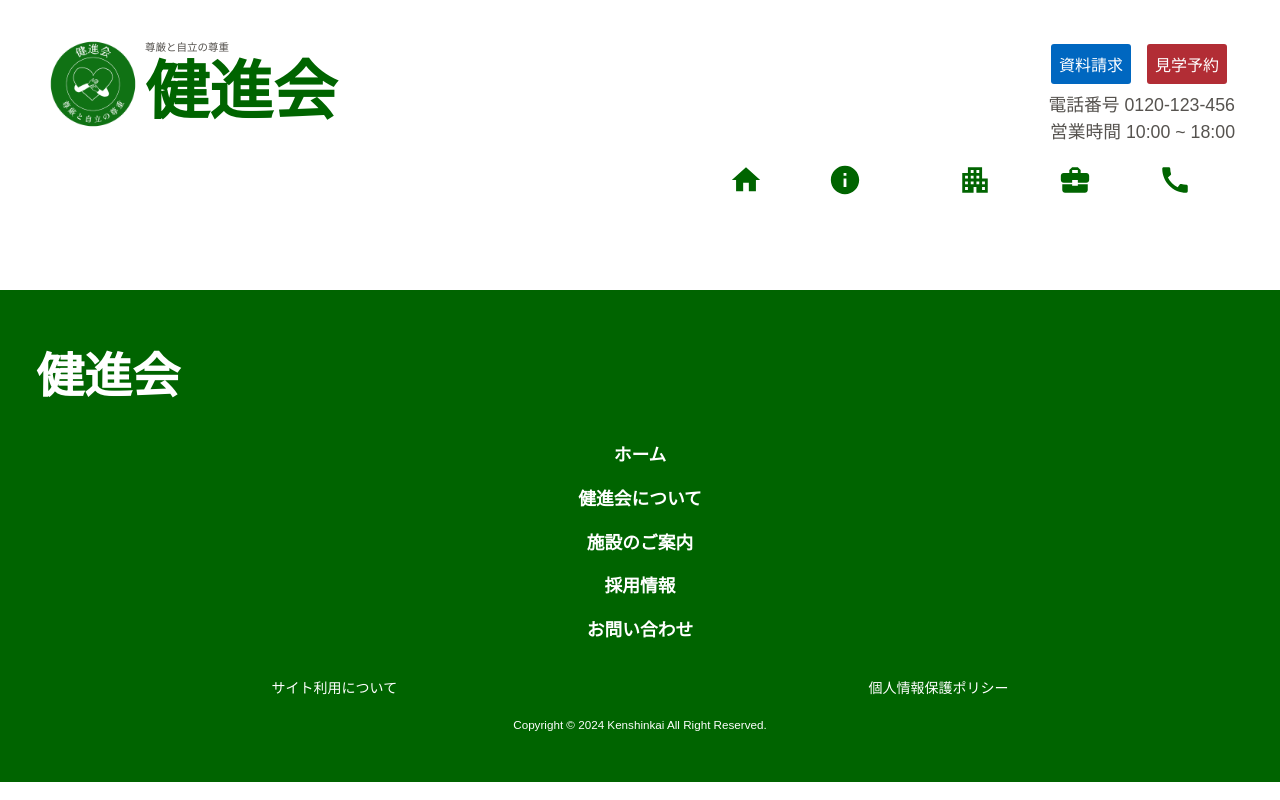
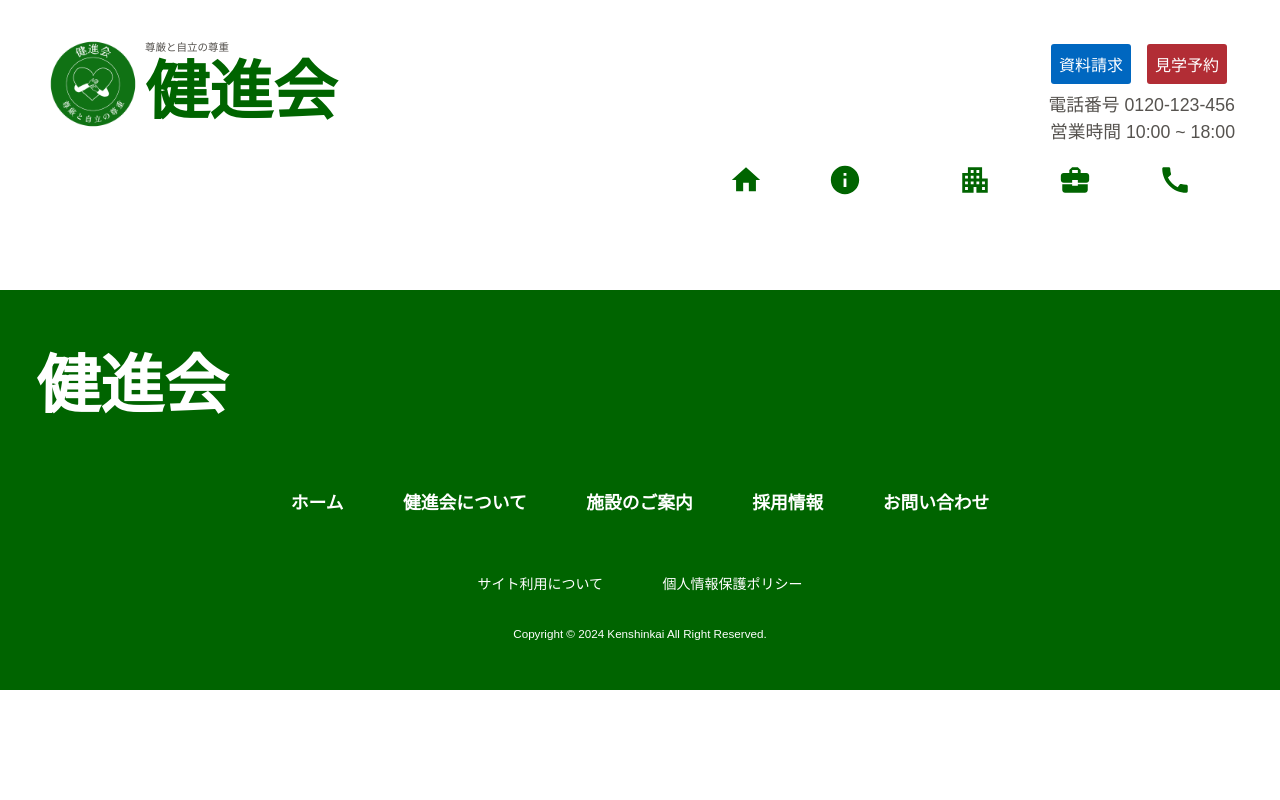
Before and after one commit to kakuta0915/care-facility-website, a React (Create React App) app: page / in a window 1280 px wide. Built offline with nearby package versions, Linux system fonts and the light colour scheme.

Commit message:
✨ Feat: デスクトップサイズのレイアウト追加 #3

```diff
--- a/src/components/layouts/footer/footer.module.css
+++ b/src/components/layouts/footer/footer.module.css
@@ -17,7 +17,8 @@
   text-align: center;
   font-weight: bold;
   font-size: var(--font16-18px);
-  margin-bottom: var(--space16-18px);
+  padding: var(--space8-12px);
+  transition: all 0.3s;
 }
 
 .footer .policy {
@@ -28,8 +29,42 @@
   margin-bottom: var(--space16-18px);
 }
 
+.footer .policy a {
+  padding: var(--space8-12px);
+  transition: all 0.3s;
+}
+
 .footer .copyright {
   text-align: center;
   font-size: var(--font10-14px);
   margin-bottom: var(--space20-30px);
 }
+
+@media (min-width: 768px) {
+  .footer h1 {
+    font-size: var(--heading1);
+  }
+
+  .footer nav ul {
+    display: flex;
+    justify-content: center;
+  }
+
+  .footer li a {
+    margin: var(--space16-18px);
+  }
+
+  .footer .policy {
+    justify-content: center;
+  }
+  .footer .policy a {
+    margin: 0 var(--space16-18px);
+  }
+
+  .footer a:hover,
+  .policy a:hover {
+    background-color: var(--green-3);
+    color: var(--green-1);
+    transform: scale(1.1, 1.1);
+  }
+}
```
